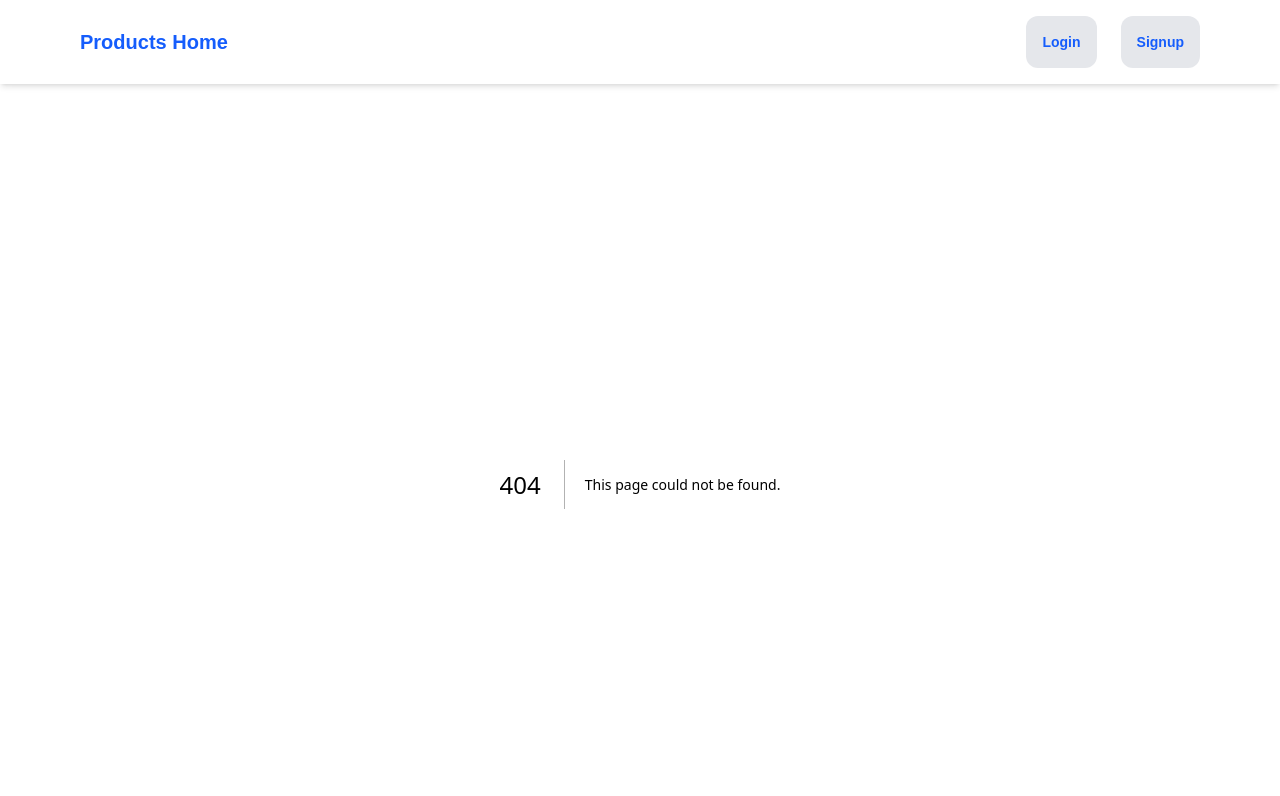
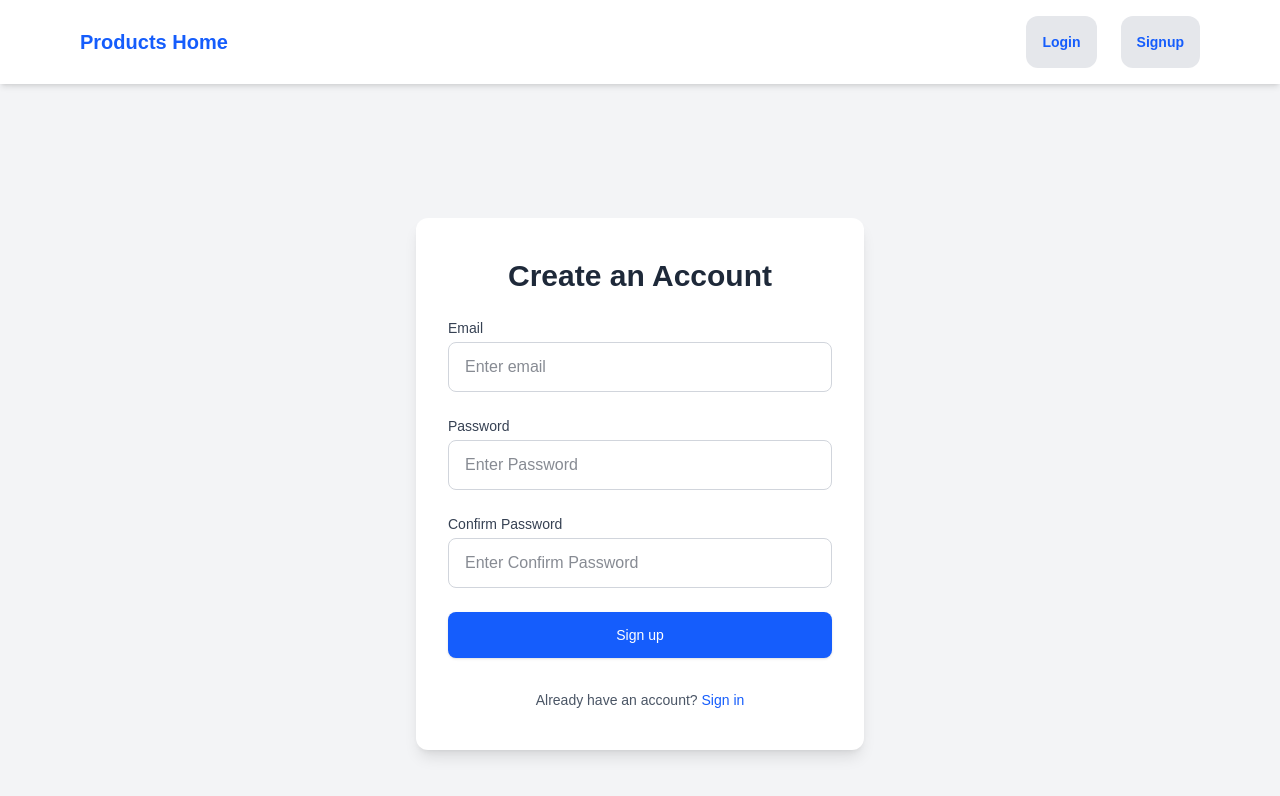
Before and after one commit to lokeshloki3/product-listing, a Next.js app: page /signup in a window 1280 px wide. Before the commit this address had no page. Shown: the top 796 px of the page. Built offline with nearby package versions, Linux system fonts and the light colour scheme.

Commit message:
signup form created

```diff
--- /dev/null
+++ b/src/app/signup/page.tsx
@@ -0,0 +1,144 @@
+'use client';
+import { ChangeEvent, FormEvent, useState } from 'react';
+import { useRouter } from 'next/navigation';
+
+interface SignupFormData {
+    email: string,
+    password: string,
+    confirmPassword: string,
+}
+
+export default function SignupPage() {
+
+    const [formData, setFormData] = useState<SignupFormData>({
+        email: "",
+        password: "",
+        confirmPassword: "",
+    })
+    const [loading, setLoading] = useState(false);
+    const [error, setError] = useState('');
+    const router = useRouter();
+
+    const handleChange = (e: ChangeEvent<HTMLInputElement>) => {
+        const { name, value } = e.target;
+        setFormData((prev) => ({ ...prev, [name]: value }));
+    };
+
+    const handleSubmit = async (e: FormEvent<HTMLFormElement>) => {
+        e.preventDefault();
+        setError('');
+
+        const { email, password, confirmPassword } = formData;
+
+        if (password !== confirmPassword) {
+            setError('Passwords do not match');
+            return;
+        }
+        setLoading(true);
+
+        try {
+            const response = await fetch('/api/signup', {
+                method: 'POST',
+                headers: { 'Content-Type': 'application/json', },
+                body: JSON.stringify({ email, password }),
+            });
+
+            const data = await response.json();
+
+            if (!response.ok) {
+                setError(data?.error || 'Registration failed');
+                return;
+            }
+
+            alert('Registration successful! Redirecting to login...');
+            router.push('/login');
+        } catch (error) {
+            setError('An error occurred. Please try again.');
+        } finally {
+            setLoading(false);
+        }
+    };
+
+    return (
+        <div className="flex flex-col items-center justify-center min-h-screen bg-gray-100">
+            <div className="w-full max-w-md px-8 py-10 bg-white rounded-xl shadow-lg">
+                <h1 className="text-3xl font-bold text-center text-gray-800 mb-6">Create an Account</h1>
+
+                {error && (
+                    <div className="bg-red-50 text-red-500 px-4 py-3 rounded-lg mb-6">
+                        {error}
+                    </div>
+                )}
+
+                <form onSubmit={handleSubmit} className="space-y-6">
+                    <div>
+                        <label htmlFor="email" className="block text-sm font-medium text-gray-700 mb-1">
+                            Email
+                        </label>
+                        <input
+                            id="email"
+                            type="email"
+                            name="email"
+                            placeholder="Enter email"
+                            className="w-full text-gray-900 px-4 py-3 border border-gray-300 rounded-lg focus:ring-2 focus:ring-blue-500 focus:border-blue-500 outline-none transition"
+                            required
+                            value={formData.email}
+                            onChange={handleChange}
+                        />
+                    </div>
+
+                    <div>
+                        <label htmlFor="password" className="block text-sm font-medium text-gray-700 mb-1">
+                            Password
+                        </label>
+                        <input
+                            id="password"
+                            type="password"
+                            name="password"
+                            placeholder="Enter Password"
+                            className="w-full text-gray-900 px-4 py-3 border border-gray-300 rounded-lg focus:ring-2 focus:ring-blue-500 focus:border-blue-500 outline-none transition"
+                            required
+                            value={formData.password}
+                            onChange={handleChange}
+                        />
+                        {/* <p className="mt-1 text-xs text-gray-500">
+              Must be at least 8 characters
+            </p> */}
+                    </div>
+
+                    <div>
+                        <label htmlFor="confirmPassword" className="block text-sm font-medium text-gray-700 mb-1">
+                            Confirm Password
+                        </label>
+                        <input
+                            id="confirmPassword"
+                            type="password"
+                            name="confirmPassword"
+                            placeholder="Enter Confirm Password"
+                            className="w-full text-gray-900 px-4 py-3 border border-gray-300 rounded-lg focus:ring-2 focus:ring-blue-500 focus:border-blue-500 outline-none transition"
+                            required
+                            value={formData.confirmPassword}
+                            onChange={handleChange}
+                        />
+                    </div>
+
+                    <button
+                        type="submit"
+                        disabled={loading}
+                        className={`w-full flex justify-center py-3 px-4 border border-transparent rounded-lg shadow-sm text-sm font-medium text-white bg-blue-600 hover:bg-blue-700 focus:outline-none focus:ring-2 focus:ring-offset-2 focus:ring-blue-500 cursor-pointer ${loading ? 'opacity-70 cursor-not-allowed' : ''
+                            }`}
+                    >
+                        {loading ? 'Creating account...' : 'Sign up'}
+                    </button>
+                </form>
+
+                <p className="mt-8 text-center text-sm text-gray-600">
+                    Already have an account?{' '}
+                    <a href="/login" className="font-medium text-blue-600 hover:text-blue-500">
+                        Sign in
+                    </a>
+                </p>
+            </div>
+        </div>
+    );
+}
```
